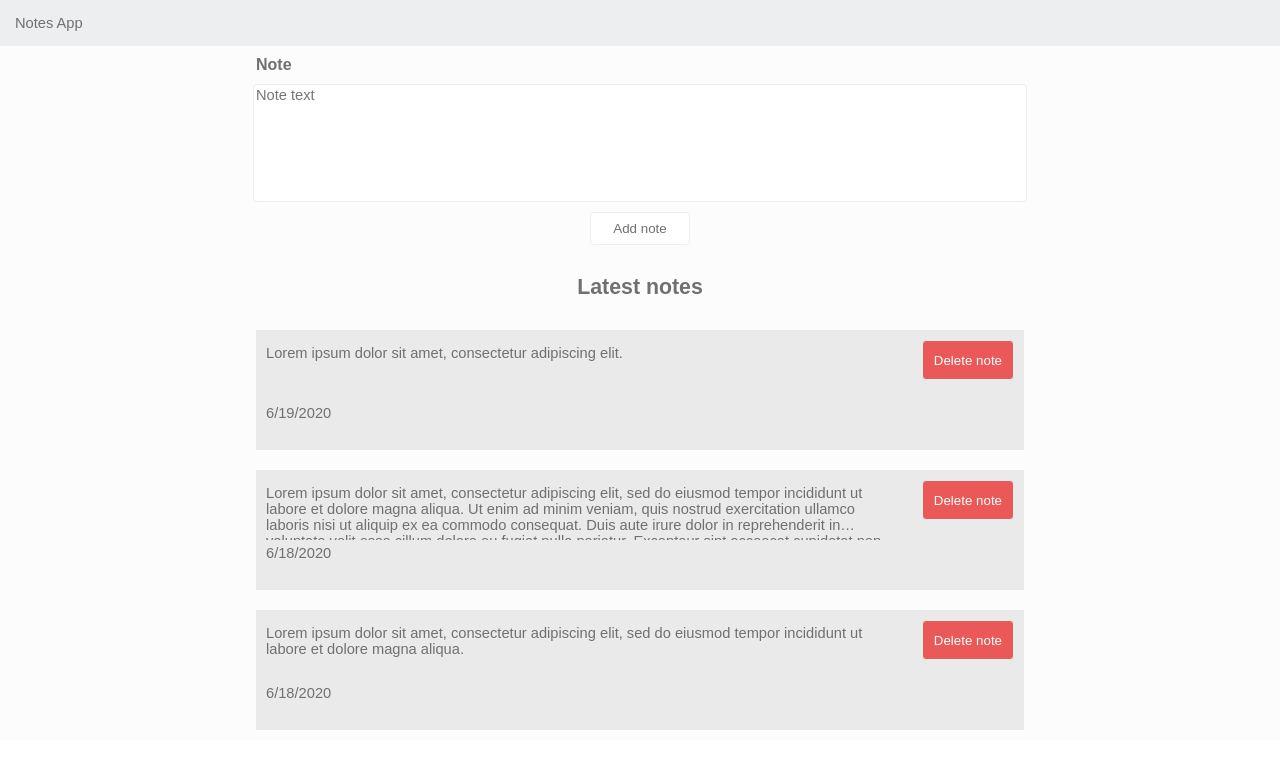
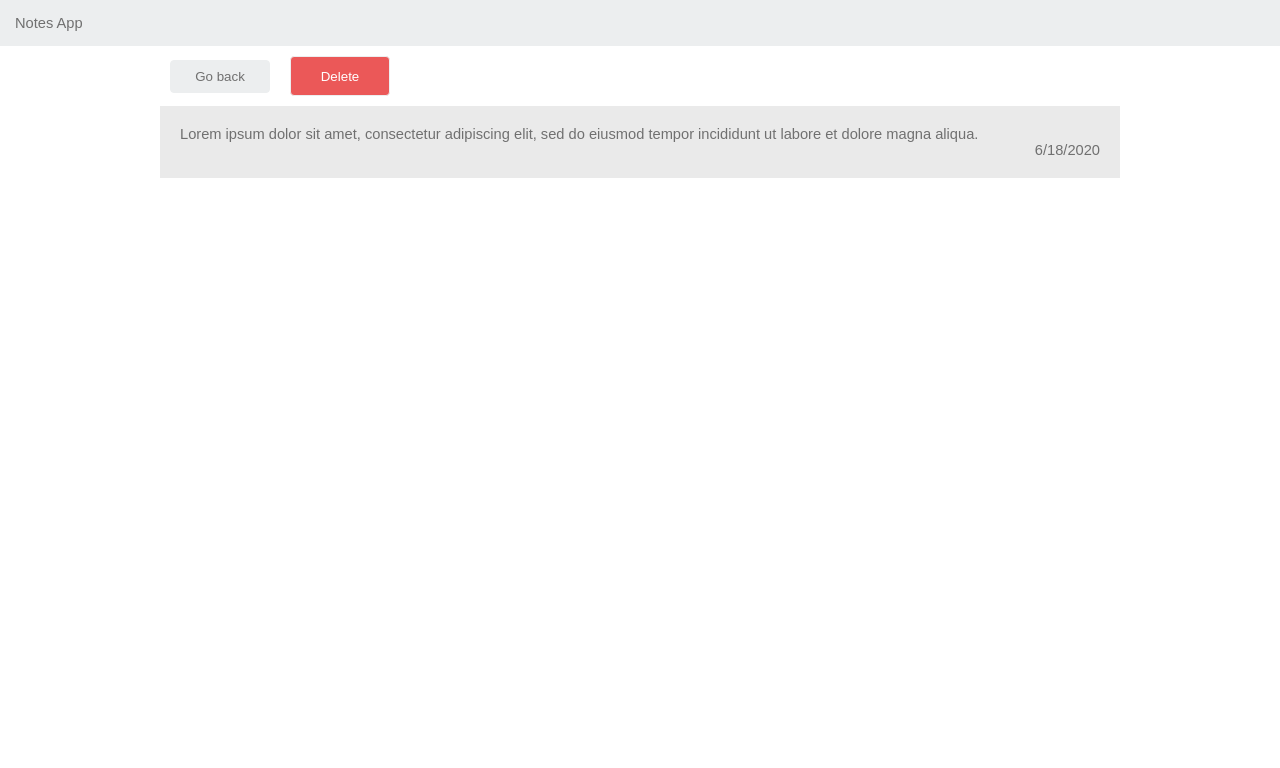
Before and after one commit to xphaser/notes-app, a React (Create React App) app: page /note/1592481600000 in a window 1280 px wide. Shown: the top 768 px of the page. Built offline with nearby package versions, Linux system fonts and the light colour scheme.

Commit message:
single note page

```diff
--- a/package.json
+++ b/package.json
@@ -8,6 +8,7 @@
     "@testing-library/user-event": "^13.5.0",
     "react": "^17.0.2",
     "react-dom": "^17.0.2",
+    "react-router-dom": "^6.2.2",
     "react-scripts": "5.0.0",
     "web-vitals": "^2.1.4"
   },
--- a/src/App.css
+++ b/src/App.css
@@ -1,4 +1,4 @@
-.App {
+.MainPage {
   text-align: left;
   background-color: #fcfcfc;
 }
@@ -10,6 +10,13 @@
   padding: 15px;
 }
 
+.wrapper {
+  margin-left:  auto;
+  margin-right: auto;
+  max-width: 960px;
+  padding: 0px 10px;
+}
+
 .editor {
   display: flex;
   flex-direction: column;
@@ -18,7 +25,7 @@
 
 .editorHeader {
   padding: 10px;
-  width: 60vw;
+  width: 100%;
   font-size: 12pt;
   color: #707070;
   font-weight: bold;
@@ -26,24 +33,13 @@
 
 .editorTextarea {
   resize: none;
-  width: 60vw;
+  width: 100%;
   border: solid 1px;
   border-color: #eceeef;
   border-radius: 4px;
   color: #707070;
   font-size: 11pt;
   font-family: sans-serif;
-}
-
-.btnAdd {
-  margin: 10px;
-  width: 100px;
-  color: #707070;
-  background-color: #fff;
-  border: solid 1px;
-  border-color: #eceeef;
-  border-radius: 4px;
-  padding: 8px 20px;
 }
 
 .listHeader {
@@ -70,6 +66,13 @@
   background-color: #eaeaea;
 }
 
+.note {
+  padding: 20px;
+  background-color: #eaeaea;
+  font-size: 11pt;
+  color: #707070;
+}
+
 .noteWrapper {
   padding: 10px;
   width: 90%;
@@ -87,7 +90,23 @@
 }
 
 .noteDate {
+  text-align: right;
+}
+
+.noteDateLink {
+  text-decoration: none;
   padding: 5px 0px;
+}
+
+.btnAdd {
+  margin: 10px;
+  width: 100px;
+  color: #707070;
+  background-color: #fff;
+  border: solid 1px;
+  border-color: #eceeef;
+  border-radius: 4px;
+  padding: 8px 20px;
 }
 
 .btnDel {
@@ -101,3 +120,14 @@
   border-radius: 4px;
   padding: 8px 0px;
 }
+
+.btnBack {
+  margin: 10px;
+  width: 100px;
+  color: #707070;
+  background-color: #eceeef;
+  border: solid 1px;
+  border-color: #eceeef;
+  border-radius: 4px;
+  padding: 8px 20px;
+}
--- a/src/App.js
+++ b/src/App.js
@@ -1,7 +1,8 @@
-import NoteEditor from './components/NoteEditor'
-import NoteList from './components/NoteList'
-import './App.css';
 import React from 'react';
+import './index.css';
+import MainPage from './MainPage';
+import NotePage from './NotePage'
+import { Link, BrowserRouter as Router, Routes, Route } from 'react-router-dom'
 
 const notes = [{
     content: "Lorem ipsum dolor sit amet, consectetur adipiscing elit.",
@@ -29,11 +30,12 @@ class App extends React.Component {
 
   render() {
     return (
-      <div className="App">
-        <header className="App-header">Notes App</header>
-        <NoteEditor onAdd={this.handleAdd}/>
-        <NoteList notes={this.state.notes} onDelete={this.handleDel}/>
-      </div>
+      <Router>
+        <Routes>
+          <Route exact path="/" element={<MainPage notes={this.state.notes} onAdd={this.handleAdd} onDelete={this.handleDel}/>} />
+          <Route path="/note/:id" element={<NotePage notes={this.state.notes} onDelete={this.handleDel}/>} />
+        </Routes>
+      </Router>
     )
   }
 
--- /dev/null
+++ b/src/MainPage.js
@@ -0,0 +1,20 @@
+import NoteEditor from './components/NoteEditor'
+import NoteList from './components/NoteList'
+import './App.css';
+import React from 'react';
+
+class MainPage extends React.Component {
+  render() {
+    return (
+      <div className="App">
+        <header className="App-header">Notes App</header>
+        <div className="wrapper">
+          <NoteEditor onAdd={this.props.onAdd}/>
+          <NoteList notes={this.props.notes} onDelete={this.props.onDelete}/>
+        </div>
+      </div>
+    )
+  }
+}
+
+export default MainPage;
--- /dev/null
+++ b/src/NotePage.js
@@ -0,0 +1,30 @@
+import './App.css';
+import React from 'react';
+import { Link, useParams } from 'react-router-dom';
+
+const NotePage = (props) => {
+    const { id } = useParams()
+    const note = props.notes.find(note => note.date == id);
+
+    return (
+      <div className="NotePage">
+        <header className="App-header">Notes App</header>
+        <div className="wrapper">
+          <Link to ='/' replace={true}>
+            <button className="btnBack">Go back</button>
+          </Link>
+          <Link to='/' replace={true} >
+            <button className="btnDel" onClick={props.onDelete.bind(null, note)}>Delete</button>
+          </Link>
+          <div className="note">
+            <span>{note.content}</span>
+            <div className="noteDate">
+              {(new Date(note.date)).toLocaleDateString()}
+            </div>
+          </div>
+        </div>
+      </div>
+    )
+}
+
+export default NotePage
--- a/src/components/NoteElement.js
+++ b/src/components/NoteElement.js
@@ -1,4 +1,5 @@
 import React from 'react'
+import { Link } from 'react-router-dom'
 
 class NoteElement extends React.Component {
   render() {
@@ -6,8 +7,17 @@ class NoteElement extends React.Component {
       <div className="noteElement">
         <div className="noteWrapper">
           <div className="noteContent">{this.props.content}</div>
-          <div className="noteDate">{(new Date(this.props.date)).toLocaleDateString()}</div>
-        </div>
+          <div className="noteDateLink">
+            <Link
+              to={`/note/${this.props.date}`}
+              state={{
+                content: this.props.content,
+                date: this.props.date
+              }}>
+                {(new Date(this.props.date)).toLocaleDateString()}
+              </Link>
+            </div>
+          </div>
         <button className="btnDel" onClick={this.props.onDelete}>Delete note</button>
       </div>
     )
--- a/src/index.js
+++ b/src/index.js
@@ -1,11 +1,7 @@
-import React from 'react';
 import ReactDOM from 'react-dom';
-import './index.css';
 import App from './App';
 
 ReactDOM.render(
-  <React.StrictMode>
-    <App />
-  </React.StrictMode>,
+    <App />,
   document.getElementById('root')
 );
```
Also changed, not shown: 1 other file (tests, documents, lock files or other folders).
